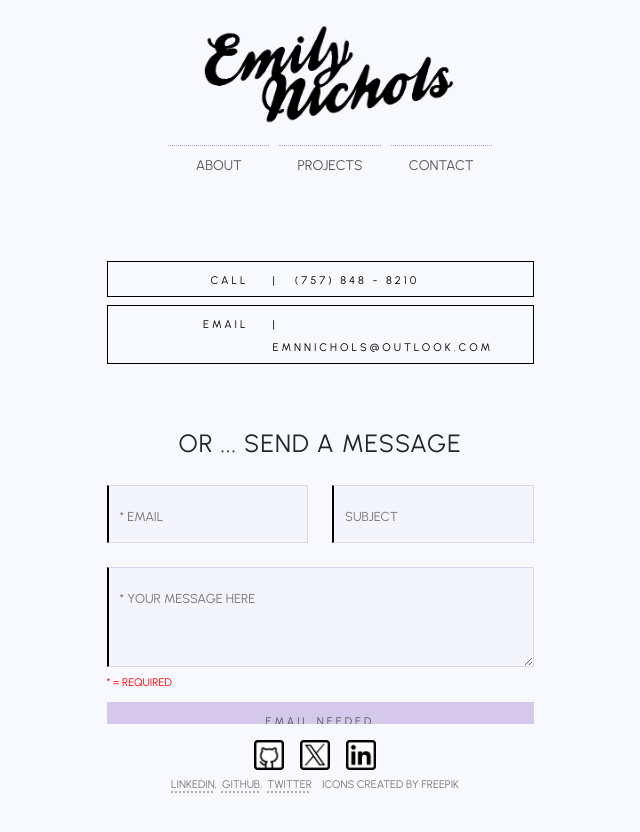
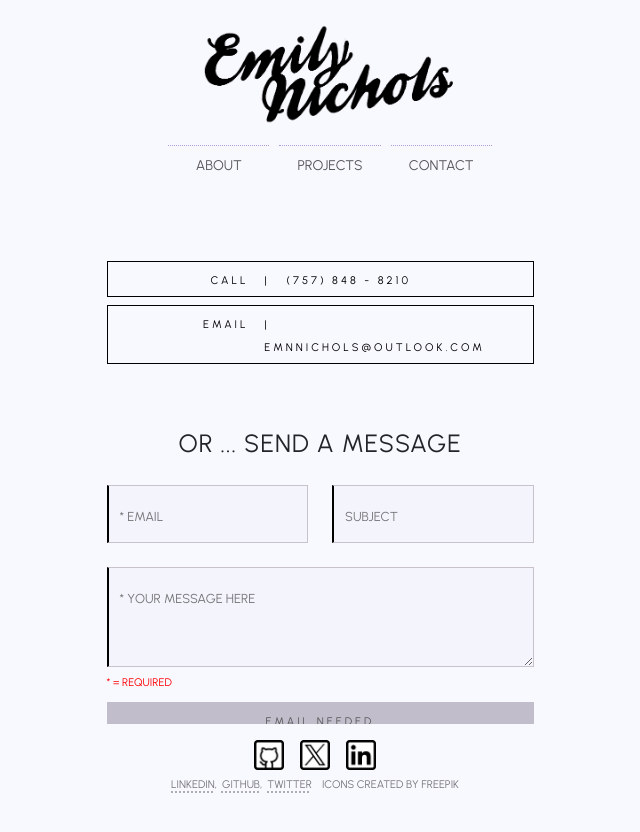
Before and after one commit to emnnichols/portfolio-site, a React (Vite) app: page /contact in a window 1280 px wide. Shown: the top 832 px of the page, without its empty margins (320-960 px from the left). Built offline with nearby package versions, Linux system fonts and the light colour scheme; no server answers.

Commit message:
Replaced color variables

```diff
--- a/src/components/about-view/about-view.scss
+++ b/src/components/about-view/about-view.scss
@@ -1,6 +1,9 @@
-$primary: rgb(193, 175, 225);
-$secondary: rgba(193, 175, 225, 0.5);
-$navBar: rgba(195, 187, 211, 0.5);
+// $primary: rgb(193, 175, 225);
+// $secondary: rgba(193, 175, 225, 0.5);
+// $navBar: rgba(195, 187, 211, 0.5);
+$primary: #a69eb0;
+$secondary: #c8c2cd;
+$navBar: #dadae3;
 $body-bg: #f8f8ff;
 $primary-font: "Urbanist", sans-serif;
 
@@ -40,27 +43,19 @@ $primary-font: "Urbanist", sans-serif;
   font-size: 20px;
 }
 
-.horizontalTable {
-  display: block;
+.durationHover {
+  display: none;
 }
 
-.verticalTable {
-  display: none;
+.skillBarChart:hover .durationHover {
+  display: block;
 }
 
 // RESPONSIVE
 
 @media all and (max-width: 1400px) {
 
-  .horizontalTable {
-    display: none;
-  }
-
   .tableTitle {
     border-bottom: 1px solid #000;
   }
-
-  .verticalTable {
-    display: block;
-  }
 }
--- a/src/components/contact-view/contact-view.jsx
+++ b/src/components/contact-view/contact-view.jsx
@@ -47,7 +47,7 @@ export const ContactView = () => {
           <Col xl={6} lg={8} className="col-12">
             <Button href="mailto:emnnichols@outlook.com" className="primaryButton mt-2">
               <Row style={{ textAlign: "right", marginLeft: "5px" }}>
-                <Col className="contactType col-4">email</Col>
+                <Col className="contactType contactButton col-4">email</Col>
                 <Col style={{ textAlign: "left" }} className="col-7 contactInfo">| &nbsp; emnnichols@outlook.com</Col>
               </Row>
             </Button>
--- a/src/components/details-view/details-view.scss
+++ b/src/components/details-view/details-view.scss
@@ -1,6 +1,9 @@
-$primary: rgb(193, 175, 225);
-$secondary: rgba(193, 175, 225, 0.5);
-$navBar: rgba(195, 187, 211, 0.5);
+// $primary: rgb(193, 175, 225);
+// $secondary: rgba(193, 175, 225, 0.5);
+// $navBar: rgba(195, 187, 211, 0.5);
+$primary: #a69eb0;
+$secondary: #c8c2cd;
+$navBar: #dadae3;
 $body-bg: #f8f8ff;
 $primary-font: "Urbanist", sans-serif;
 
--- a/src/components/navigation-bar/navigation-bar.scss
+++ b/src/components/navigation-bar/navigation-bar.scss
@@ -1,6 +1,9 @@
-$primary: rgb(193, 175, 225);
-$secondary: rgba(193, 175, 225, 0.5);
-$navBar: rgba(195, 187, 211, 0.5);
+// $primary: rgb(193, 175, 225);
+// $secondary: rgba(193, 175, 225, 0.5);
+// $navBar: rgba(195, 187, 211, 0.5);
+$primary: #a69eb0;
+$secondary: #c8c2cd;
+$navBar: #dadae3;
 $body-bg: #f8f8ff;
 $primary-font: "Urbanist", sans-serif;
 
--- a/src/index.scss
+++ b/src/index.scss
@@ -1,6 +1,9 @@
-$primary: rgb(193, 175, 225);
-$secondary: rgba(193, 175, 225, 0.5);
-$navBar: rgba(195, 187, 211, 0.5);
+// $primary: rgb(193, 175, 225);
+// $secondary: rgba(193, 175, 225, 0.5);
+// $navBar: rgba(195, 187, 211, 0.5);
+$primary: #a69eb0;
+$secondary: #c8c2cd;
+$navBar: #dadae3;
 $body-bg: #f8f8ff;
 $primary-font: "Urbanist", sans-serif;
 
@@ -167,7 +170,7 @@ body {
 .primaryButton:hover {
   background-color: $body-bg;
   letter-spacing: 5px;
-  box-shadow: rgba(193, 175, 225, 0.5) 0px 0px 10px 2px;
+  box-shadow: $secondary 0px 0px 10px 2px;
   transition: all 0.9s;
 }
 
@@ -192,8 +195,12 @@ body {
   margin: 7% 0% 6% 0%;
 }
 
+.contactButton a:hover {
+  margin-left: -10px;
+}
+
 .contactInfo {
-  margin-left: 0%;
+  margin-left: -2%;
 }
 
 .formTitle {
```
